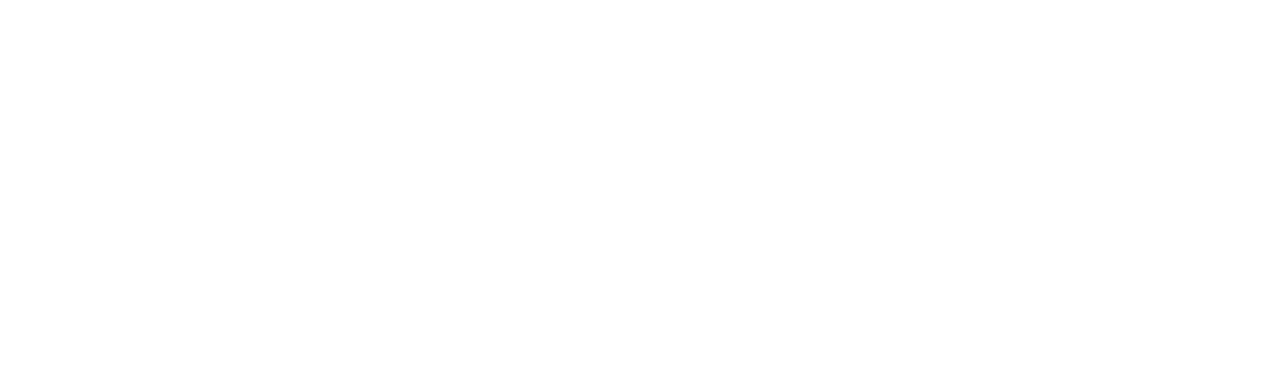
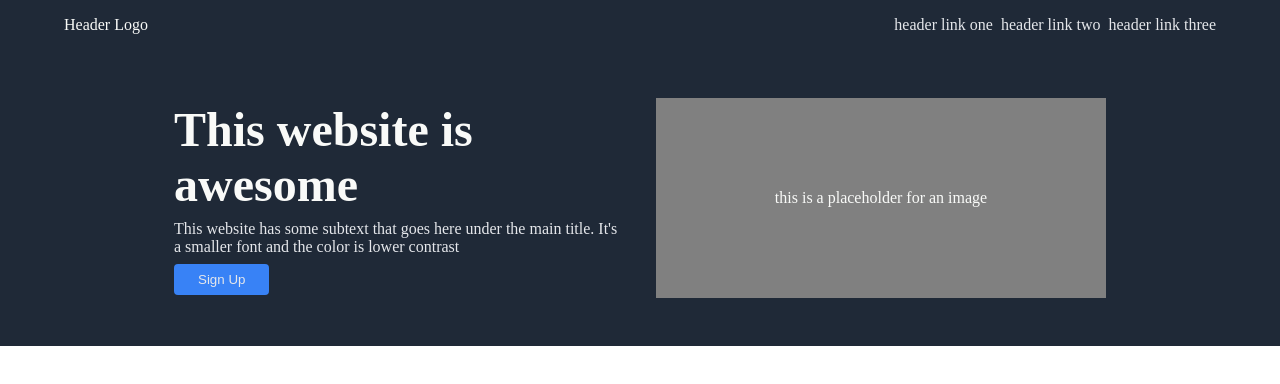
Before and after one commit to jclark1913/Flexbox-Landing-Page, a plain HTML site: page index.html in a window 1280 px wide. Drawn offline with Linux system fonts and the light colour scheme.

Commit message:
Add Header & Hero
- Add Header
- Add Hero

```diff
--- a/index.html
+++ b/index.html
@@ -1,11 +1,42 @@
 <!DOCTYPE html>
 <html lang="en">
+
 <head>
     <title>Flexbox Landing Page</title>
     <meta charset="utf-8">
     <link rel="stylesheet" href="style.css">
 </head>
+
 <body>
+    <div class="container-header">
+        <div class="logo">
+            Header Logo
+        </div>
+        <div class="header-links">
+            <a href="">header link one</a>
+            <a href="">header link two</a>
+            <a href="">header link three</a>
+        </div>
+    </div>
+
+    <div class="container-hero">
+        <div class="hero-left">
+            <div class="hero">
+                This website is awesome
+            </div>
+            <div class="hero-description">
+                This website has some subtext that goes here under the main title. It's a smaller font and the color is
+                lower contrast
+            </div>
+            <button class="hero-button">Sign Up</button>
+        </div>
+        <div class="hero-right">
+
+            this is a placeholder for an image
+
+        </div>
+    </div>
 
 </body>
+
 </html>
--- a/style.css
+++ b/style.css
@@ -0,0 +1,78 @@
+body {
+    margin: 0;
+}
+
+.logo {
+    color: #F9FAF8;
+}
+
+/* STYLE CHANGES */
+
+a {
+    text-decoration: none;
+    color: #E5E7EB;
+}
+
+/* CONTAINERS FOR FLEXBOX */
+
+.container-header {
+    display: flex;
+    justify-content: space-between;
+    background-color: #1F2937;
+    padding: 16px 64px;
+}
+
+.header-links {
+    display: flex;
+    gap: 8px;
+}
+
+.container-hero {
+    display: flex;
+    padding: 32px 64px;
+    justify-content: center;
+    align-items: center;
+    background-color: #1F2937;
+    color: #F9FAF8;
+}
+
+.hero-left {
+    flex: 1;
+    display: flex;
+    flex-direction: column;
+    margin: 16px;
+    justify-content: center;
+    align-items: flex-start;
+    gap: 8px;
+    max-width: 450px;
+    min-height: 200px;
+}
+
+.hero {
+    font-size: 48px;
+    font-weight: 800;
+}
+
+.hero-description {
+    color: #E5E7EB;
+}
+
+.hero-button {
+    background-color: #3882F6;
+    color: #E5E7EB;
+    border-radius: 4px;
+    padding: 8px 24px;
+    border: 0px;
+}
+
+.hero-right {
+    flex: 1;
+    margin: 16px;
+    display: flex;
+    align-items: center;
+    justify-content: center;
+    background-color: grey;
+    flex-direction: column;
+    max-width: 450px;
+    min-height: 200px;
+}
```
Lines whose indentation alone changed are shown as unchanged.
